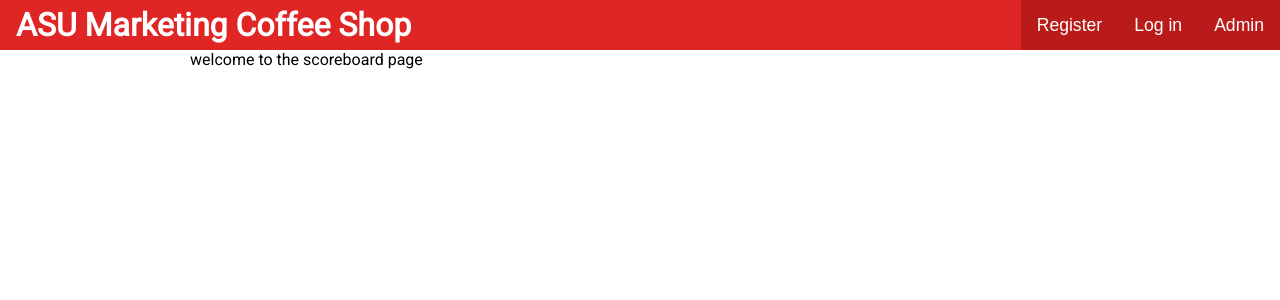
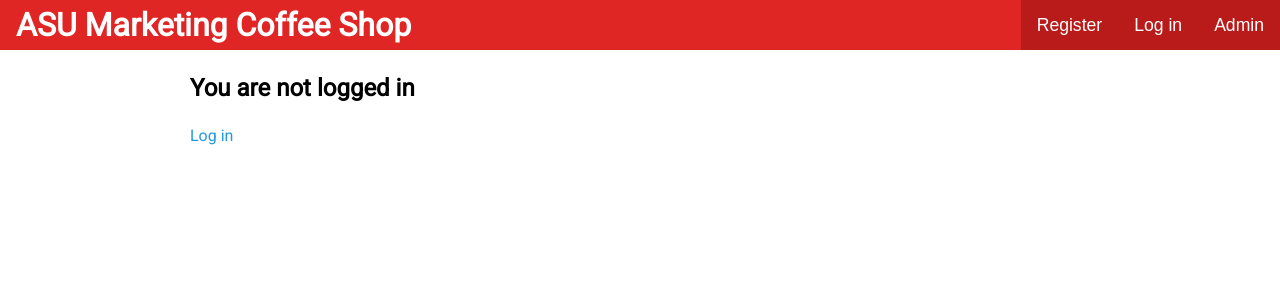
Before and after one commit to jared-peterson50/cpma_front, a React (Create React App) app: page /scoreboard in a window 1280 px wide. Shown: the top 300 px of the page. Built offline with nearby package versions, Linux system fonts and the light colour scheme; no server answers.

Commit message:
created protected routes, still need to fix admin

```diff
--- a/src/components/pages/Coffee.js
+++ b/src/components/pages/Coffee.js
@@ -1,9 +1,36 @@
-import React from 'react'
-
+import React, { useContext } from 'react'
+//need userContext and link for protecting route
+import UserContext from "../../context/UserContext";
+import { Link } from "react-router-dom";
 export default function Coffee() {
+    /*to do protect routes we need the following
+    import {useContext} import from react;
+    UserContext from "../../context/UserContext";
+    import { Link } from "react-router-dom";
+    ----
+    const { userData } = useContext(UserContext);
+    then inside the main div we will have the following that renders the page else
+    links back to login since they are not logged in
+    {userData.user ? (
+            <h1>Welcome {userData.user.displayName} to the coffee page </h1>
+            ) : (
+            <>
+            <h2>You are not logged in</h2>
+            <Link to="/login">Log in</Link>
+            </>
+      )}
+    */
+    const { userData } = useContext(UserContext);
     return (
         <div>
-            Welcome to the coffee shop
+            {userData.user ? (
+            <h1>Welcome {userData.user.displayName} to the coffee page </h1>
+            ) : (
+            <>
+            <h2>You are not logged in</h2>
+            <Link to="/login">Log in</Link>
+            </>
+      )}
         </div>
     )
 }
--- a/src/components/pages/ScoreBoard.js
+++ b/src/components/pages/ScoreBoard.js
@@ -1,9 +1,20 @@
 import React from 'react'
+import {useContext} from 'react';
+import UserContext from "../../context/UserContext";
+import { Link } from "react-router-dom";
+export default function ScoreBoard() {
+    const { userData } = useContext(UserContext);
 
-export default function ScoreBoard() {
     return (
         <div>
-            welcome to the scoreboard page
+            {userData.user ? (
+            <h1>Welcome {userData.user.displayName} to the scoreBoard page </h1>
+            ) : (
+            <>
+            <h2>You are not logged in</h2>
+            <Link to="/login">Log in</Link>
+            </>
+      )}
         </div>
     )
 }
--- a/src/components/pages/Team.js
+++ b/src/components/pages/Team.js
@@ -1,9 +1,21 @@
 import React from 'react'
+import {useContext} from 'react';
+import UserContext from "../../context/UserContext";
+import { Link } from "react-router-dom";
 
 export default function Team() {
+    const { userData } = useContext(UserContext);
+
     return (
         <div>
-            Welcome to the team page
+            {userData.user ? (
+            <h1>Welcome {userData.user.displayName} to the team page </h1>
+            ) : (
+            <>
+            <h2>You are not logged in</h2>
+            <Link to="/login">Log in</Link>
+            </>
+      )}
         </div>
     )
 }
```
